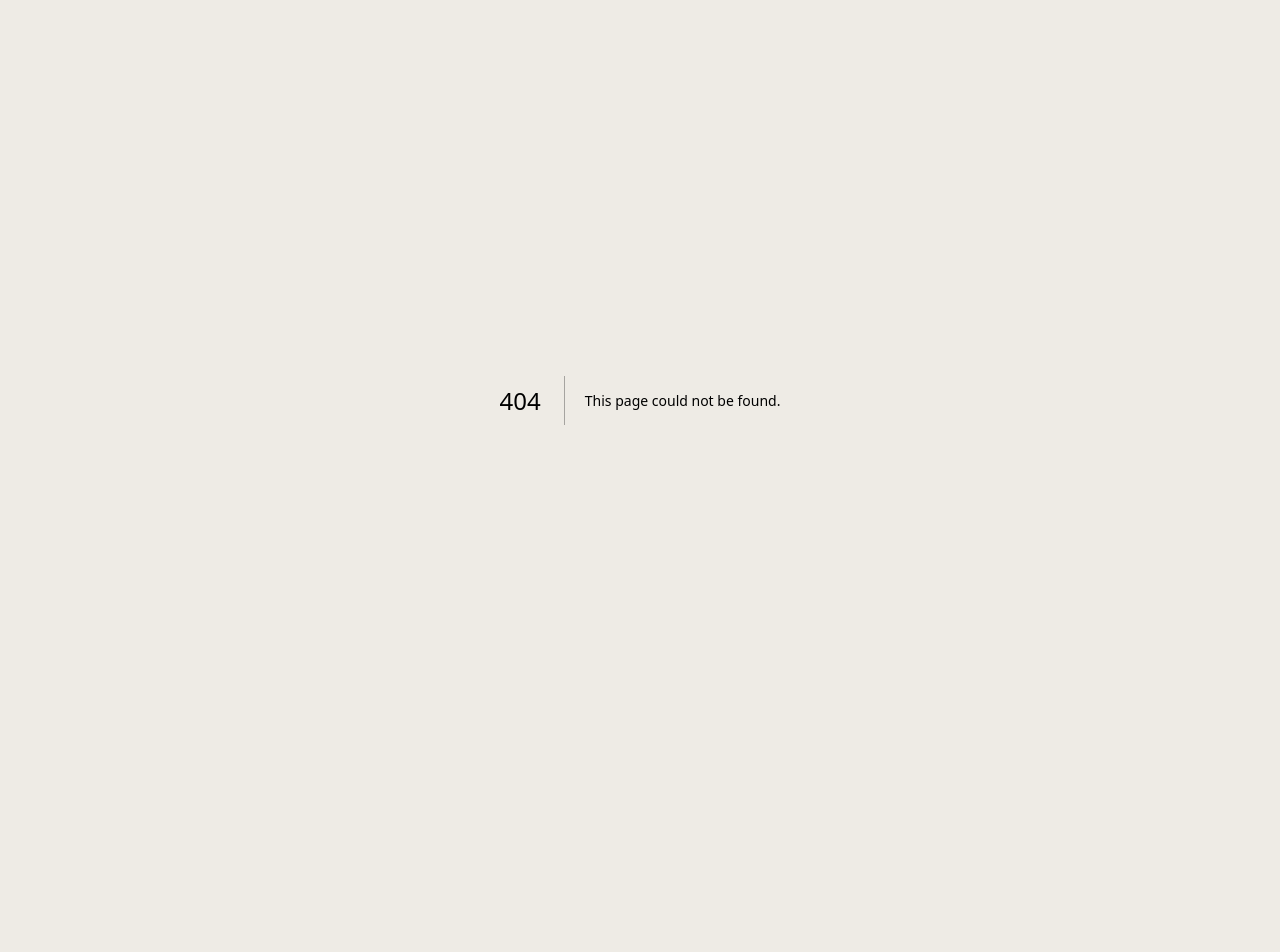
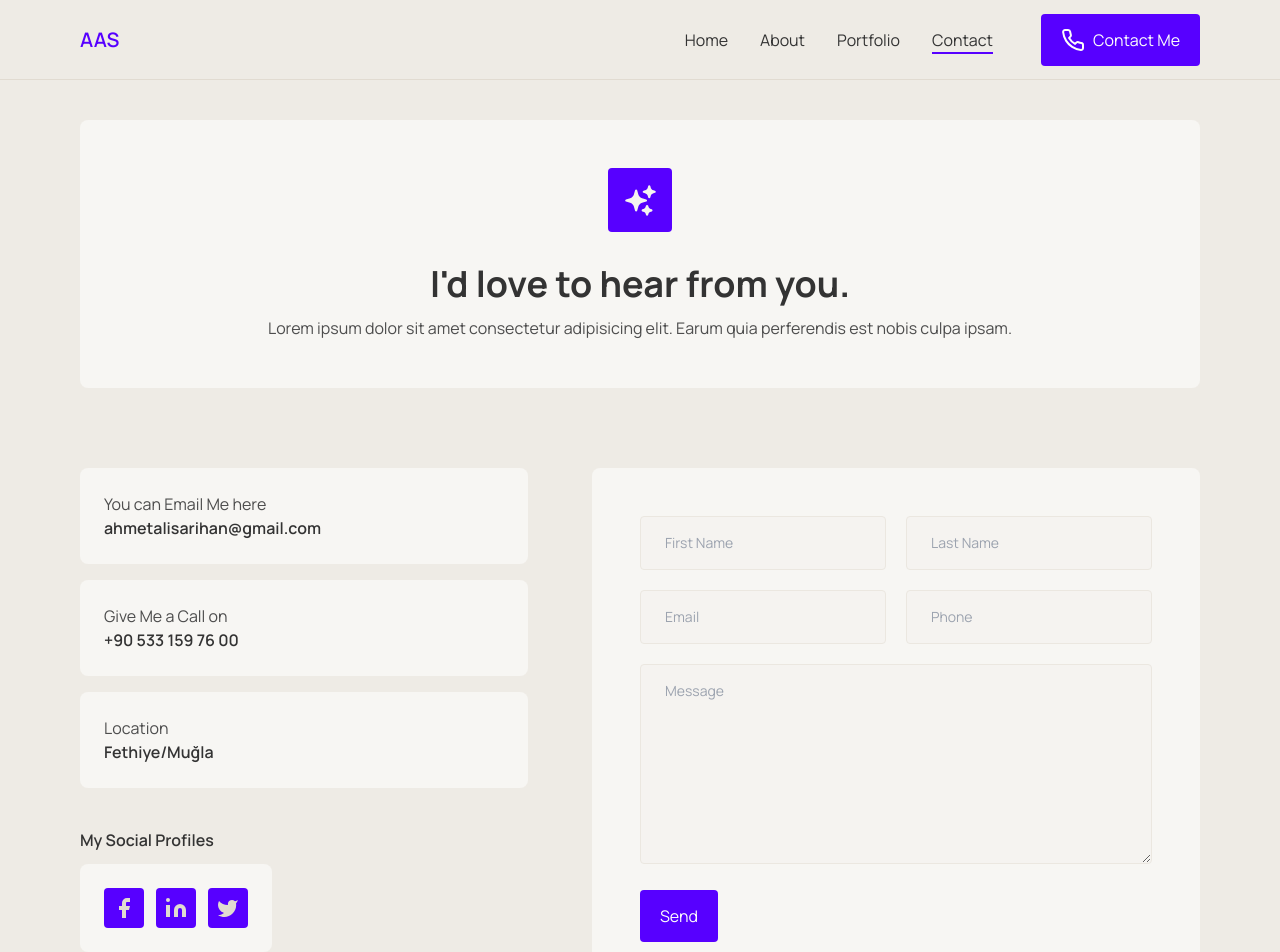
Before and after one commit to ahmetalisarihan/portfolio-next, a Next.js app: page /contact in a window 1280 px wide. Before the commit this address had no page. Shown: the top 952 px of the page. Before the commit the page ends 800 px from the top, so only its background shows below. Built offline with nearby package versions, Linux system fonts and the light colour scheme.

Commit message:
Add contact page

```diff
--- /dev/null
+++ b/app/(root)/contact/page.tsx
@@ -0,0 +1,78 @@
+import FaqsSection from "@/components/FaqsSection";
+import { socialLinks } from "@/constants";
+import { Metadata } from "next";
+import Image from "next/image";
+import React from "react";
+
+export const metadata: Metadata = {
+  title: "Contact - Ahmet Ali SARIHAN",
+};
+
+const page = () => {
+  return (
+    <>
+      <section className="max-width section-padding">
+        <div className="box text-center flex flex-col items-center gap-3">
+          <div className="w-16 h-16 rounded bg-purple flex items-center justify-center flex-shrink-0 mb-5">
+            <Image src={"/icons/stars.svg"} alt="icon" width={35} height={35} />
+          </div>
+          <h2 className="text-grey-700">I'd love to hear from you.</h2>
+          <p className="text-grey-600">
+            Lorem ipsum dolor sit amet consectetur adipisicing elit. Earum quia
+            perferendis est nobis culpa ipsam.
+          </p>
+        </div>
+      </section>
+      <section className="max-width section-padding flex max-tablet:flex-col gap-16">
+        <div className="tablet:max-w-md w-full">
+          <div className="space-y-4">
+            <div className="box !p-6">
+              <p className="text-grey-600">You can Email Me here</p>
+              <h6 className="text-grey-700">ahmetalisarihan@gmail.com</h6>
+            </div>
+            <div className="box !p-6">
+              <p className="text-grey-600">Give Me a Call on</p>
+              <h6 className="text-grey-700">+90 533 159 76 00</h6>
+            </div>
+            <div className="box !p-6">
+              <p className="text-grey-600">Location</p>
+              <h6 className="text-grey-700">Fethiye/Muğla</h6>
+            </div>
+          </div>
+          <h6 className="mt-10 mb-3 text-grey-700 max-tablet:text-center">
+            My Social Profiles
+          </h6>
+          <div className="flex gap-3 box !p-6 w-max max-tablet:mx-auto">
+            {socialLinks.map((link, index) => (
+              <a
+                href={link.url}
+                key={index}
+                className="w-10 h-10 bg-purple text-peach flex items-center justify-center rounded"
+              >
+                <link.icon strokeWidth={0} fill="currentColor" />
+              </a>
+            ))}
+          </div>
+        </div>
+        <div className="box w-full">
+          <form action="" className="space-y-5">
+            <div className="flex gap-5 max-tablet:flex-col">
+              <input type="text" placeholder="First Name" />
+              <input type="text" placeholder="Last Name" />
+            </div>
+            <div className="flex gap-5 max-tablet:flex-col">
+              <input type="text" placeholder="Email" />
+              <input type="text" placeholder="Phone" />
+            </div>
+            <textarea placeholder="Message" className="min-h-[200px]"></textarea>
+            <button type="submit" className="btn btn-primary">Send</button>
+          </form>
+        </div>
+      </section>
+
+      <FaqsSection />
+    </>
+  );
+};
+
+export default page;
```
